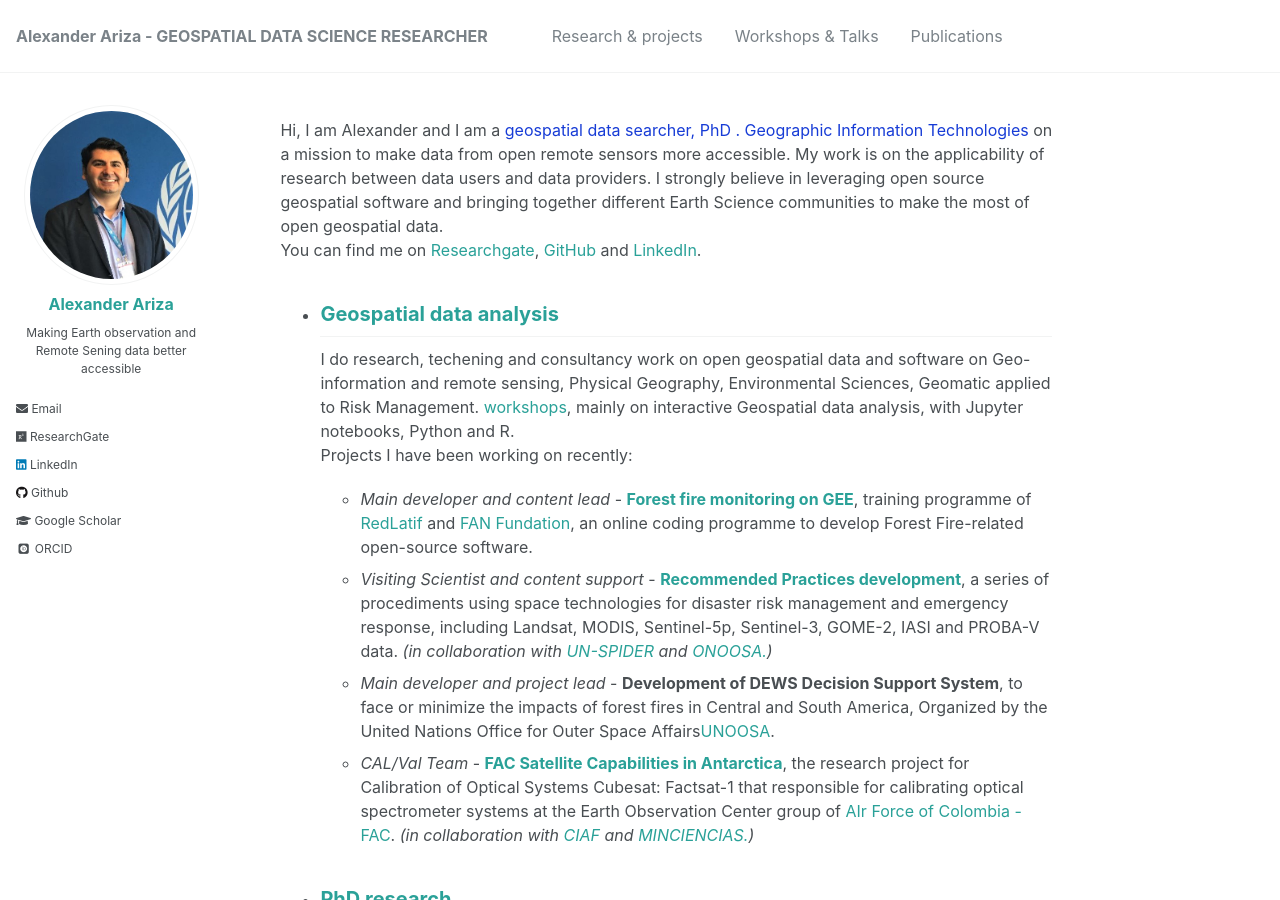
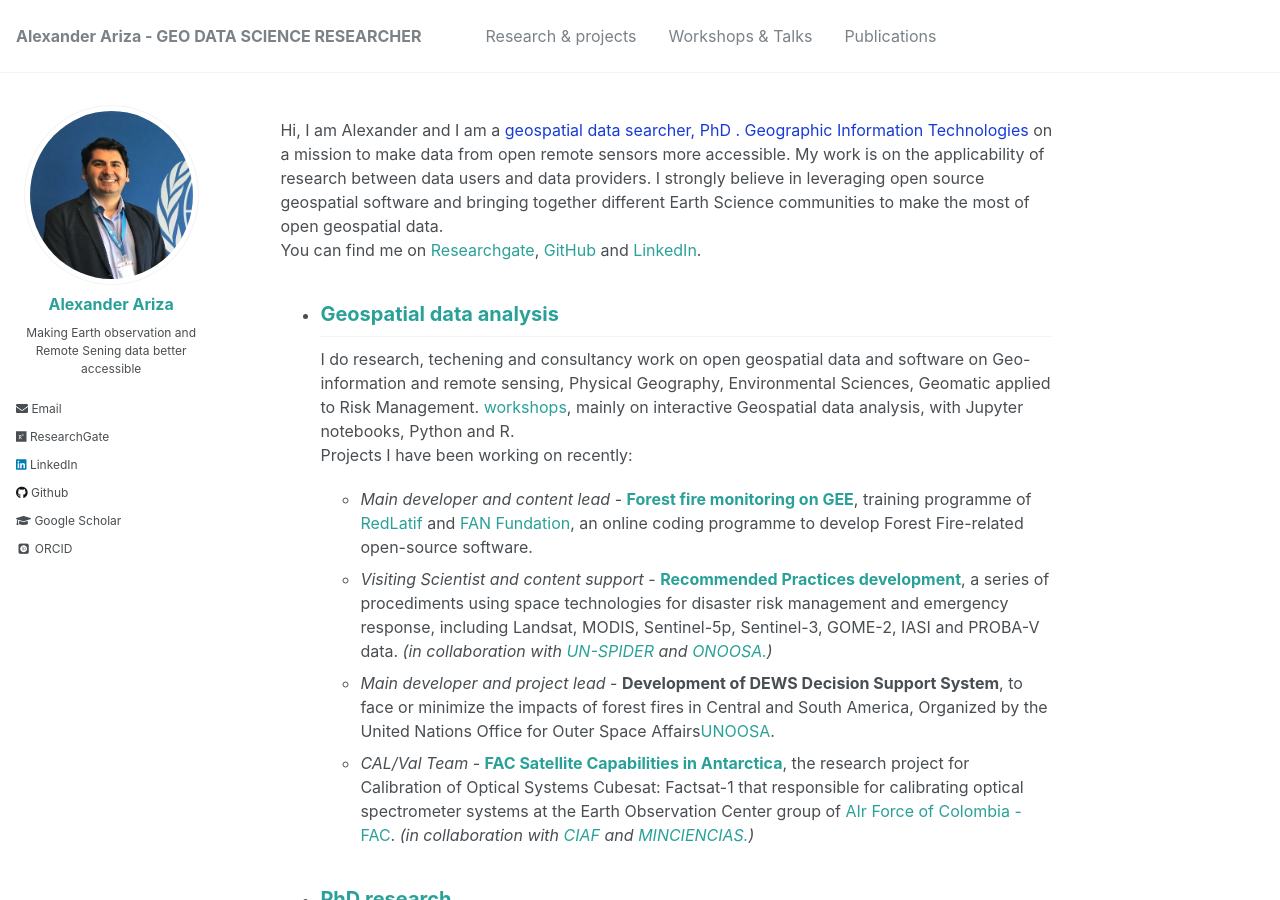
Before and after one commit to Alexanderariza/alexanderariza.github.io, a Jekyll site: the page built from _pages/about.md, in a window 1280 px wide and 900 px high. Built offline with Jekyll 4.4.1, drawn with Linux system fonts in a browser that asks for light colours; some web fonts are replaced; some of the changed lines change nothing that is shown.

Commit message:
Update _config.yml

```diff
--- a/_config.yml
+++ b/_config.yml
@@ -7,10 +7,10 @@
 
 # Site Settings
 locale                   : "en-US"
-title                    : "Alexander Ariza - GEOSPATIAL DATA SCIENCE RESEARCHER"
+title                    : "Alexander Ariza - GEO DATA SCIENCE RESEARCHER"
 title_separator          : "-"
 name                     : "Alexander Ariza"
-description              : "Making Geospatial and remote sensing data better accessible"
+description              : "Working on Earth observations and Data Science for better accessibility and meaningful, for the benefit of all."
 url                      : "https://alexanderariza.github.io"
 baseurl                  : "" # the subpath of your site, e.g. "/blog"
 repository               : "Alexanderariza/alexanderariza.github.io"
```
